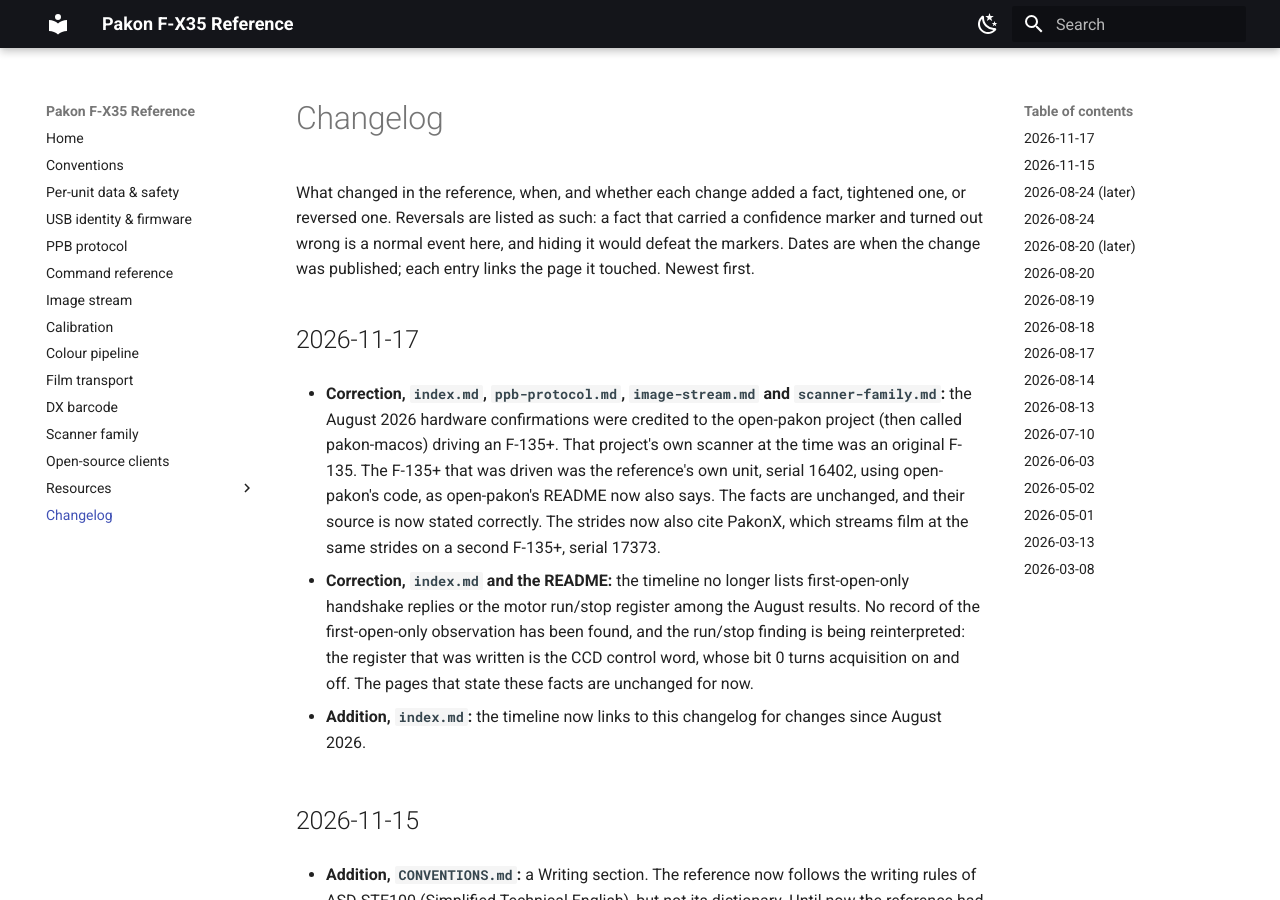
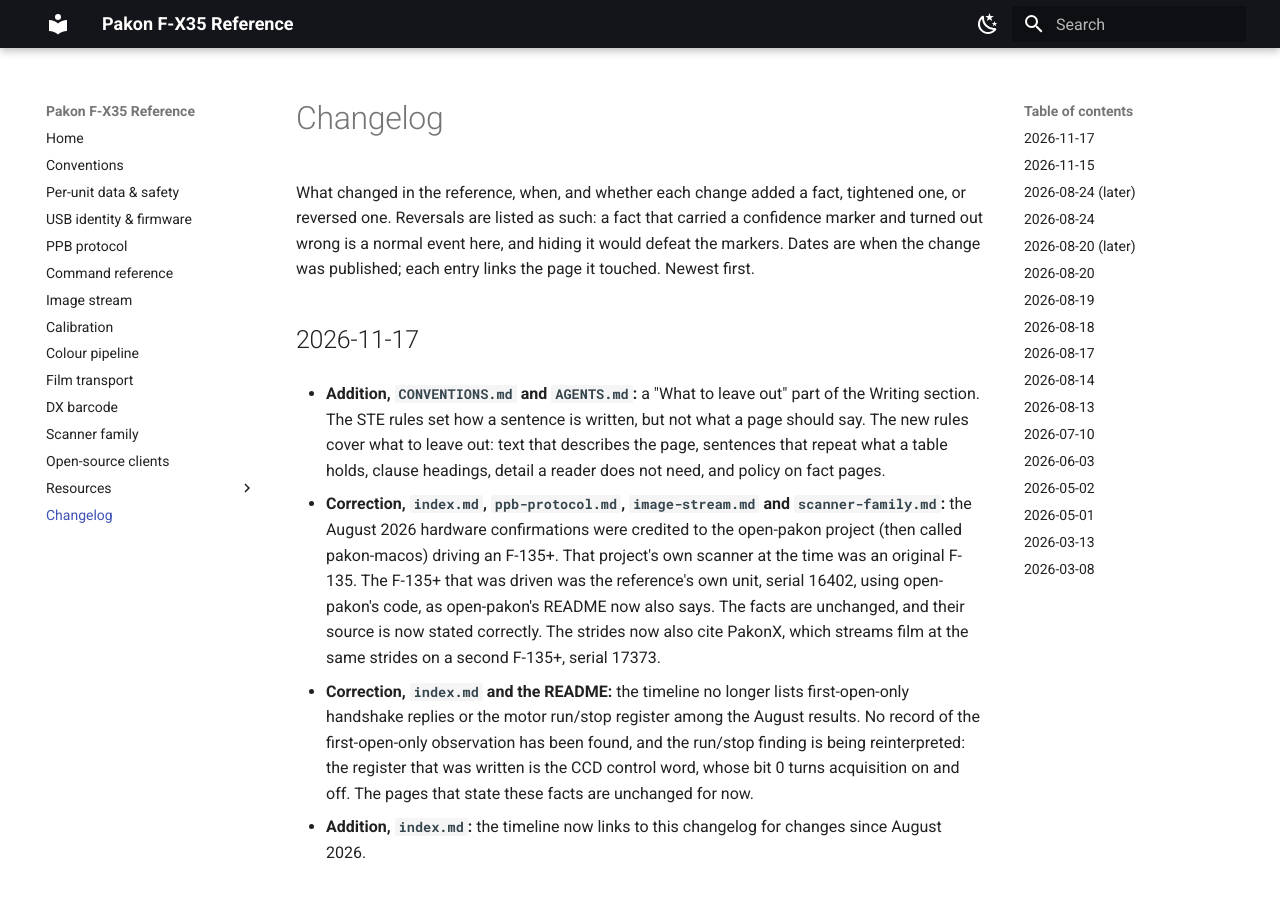
Before and after one commit to alibosworth/pakon-reference, an MkDocs documentation site: the page built from docs/CHANGELOG.md, in a window 1280 px wide and 900 px high. Built offline with MkDocs 1.6.1 and Material for MkDocs 9.7.7, drawn with Linux system fonts in a browser that asks for light colours.

Commit message:
Add "What to leave out" to the Writing conventions (#23)

```diff
--- a/docs/CHANGELOG.md
+++ b/docs/CHANGELOG.md
@@ -7,6 +7,12 @@ and hiding it would defeat the markers. Dates are when the change was
 published; each entry links the page it touched. Newest first.
 
 ## 2026-11-17
+
+- **Addition, `CONVENTIONS.md` and `AGENTS.md`:** a "What to leave out" part
+  of the Writing section. The STE rules set how a sentence is written, but not
+  what a page should say. The new rules cover what to leave out: text that
+  describes the page, sentences that repeat what a table holds, clause
+  headings, detail a reader does not need, and policy on fact pages.
 
 - **Correction, `index.md`, `ppb-protocol.md`, `image-stream.md` and
   `scanner-family.md`:** the August 2026 hardware confirmations were credited
```
Also changed, not shown: AGENTS.md (+3 -0 lines), docs/CONVENTIONS.md (+19 -1 lines).
